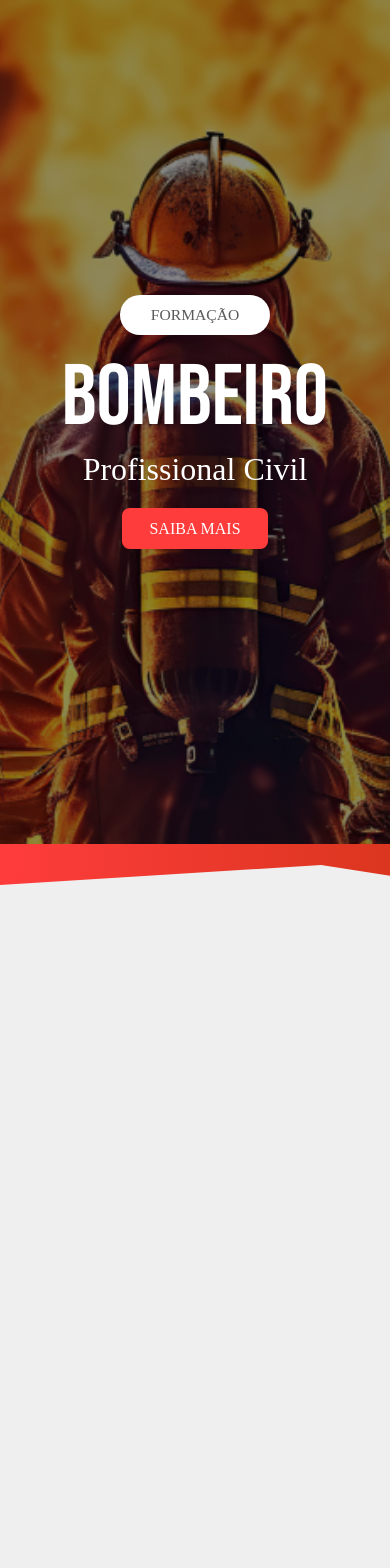
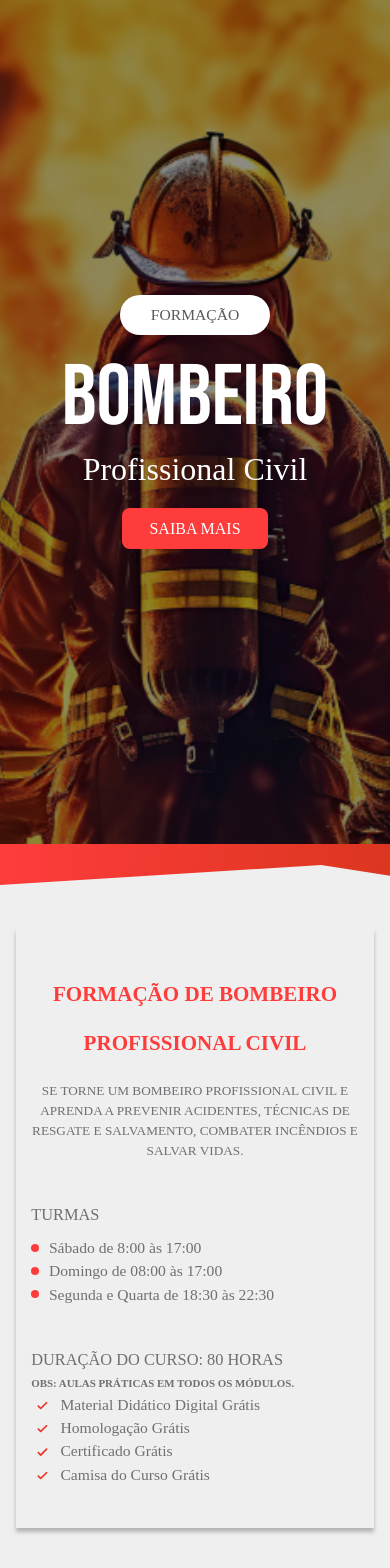
Before and after one commit to Joao-Manuel-S-M/linkercut, a React (Vite) app: page / in a window 390 px wide. Shown: the top 1568 px of the page. Built offline with nearby package versions, Linux system fonts and the light colour scheme; a web font is replaced by a local one.

Commit message:
feat-mobile(sec1): init

```diff
--- a/src/pages/Home/MobileSections/Sec1.tsx
+++ b/src/pages/Home/MobileSections/Sec1.tsx
@@ -5,6 +5,7 @@ import { useState, useEffect } from "react";
 
 // Icons
 import vetor1 from '@icons/vetor1.svg'
+import check from '@icons/check.svg'
 
 // Imgs
 
@@ -17,11 +18,58 @@ import { util } from "@utils/index"
 function Home({ func }: any) {
     //  code logic
 
+    const data1 = [
+        "Sábado de 8:00 às 17:00",
+        "Domingo de 08:00 às 17:00",
+        "Segunda e Quarta de 18:30 às 22:30"
+    ]
+
+    const data2 = [
+        "Material Didático Digital Grátis",
+        "Homologação Grátis",
+        "Certificado Grátis",
+        "Camisa do Curso Grátis"
+    ]
+
+
     return (
         <Wrapper>
-            <img src={vetor1} alt="" />
-            <main>
+            <img src={vetor1} alt="" className="mb-[5vh]" />
+            <main style={{ boxShadow: '0px 4px 4px 0px rgba(0, 0, 0, 0.25)' }} className="w-[92vw] mx-auto px-[4vw] py-[5vh]
+            ">
+                <h2 className="text-red1 text-[5.4vw] text-center leading-[5.8vh] font-bold uppercase mb-[1.6vh]">Formação de bombeiro
+                    profissional civil</h2>
+                <p className="text-[3.4vw] text-center mb-[5vh] uppercase">Se torne um Bombeiro Profissional Civil e aprenda a prevenir acidentes, técnicas de resgate e salvamento, combater incêndios e salvar vidas.</p>
+                <p className="text-[4.2vw] uppercase mb-[1vh]">turmas</p>
+                <ul className="pb-[5vh]">
+                    {
+                        data1.map(el => {
+                            return (
+                                <li className="flex gap-[2.5vw] items-center">
+                                    <div className="w-[8px] h-[8px] bg-red1 rounded-full"></div>
+                                    <p className="text-[4vw]">{el}</p>
+                                </li>
+                            )
+                        })
+                    }
+                </ul>
 
+                <div>
+                    <p className="text-[4.2vw] uppercase mb-[0.2vh]">DURAÇÃO DO CURSO: 80 horas</p>
+                    <p className="text-[2.8vw] uppercase mb-[0.2vh] font-bold">Obs: Aulas práticas em todos os módulos.</p>
+                    <ul>
+                        {
+                            data2.map(el => {
+                                return (
+                                    <li className="flex gap-[2.5vw] items-center">
+                                        <img src={check} alt="" className="w-[5vw]" />
+                                        <p className="text-[4vw]">{el}</p>
+                                    </li>
+                                )
+                            })
+                        }
+                    </ul>
+                </div>
             </main>
         </Wrapper >
     )
```
Also changed, not shown: src/ui/assets/icons/check.svg (added).
